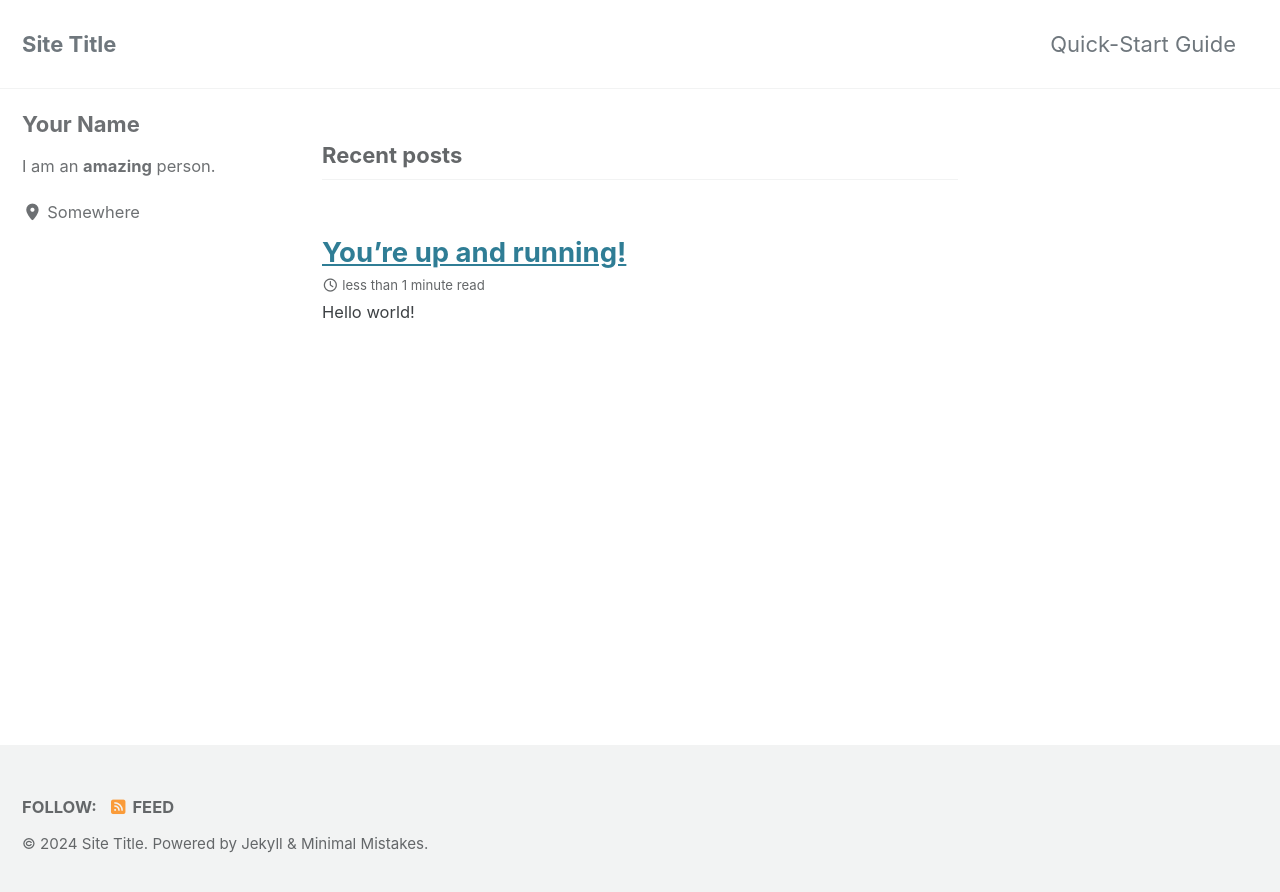
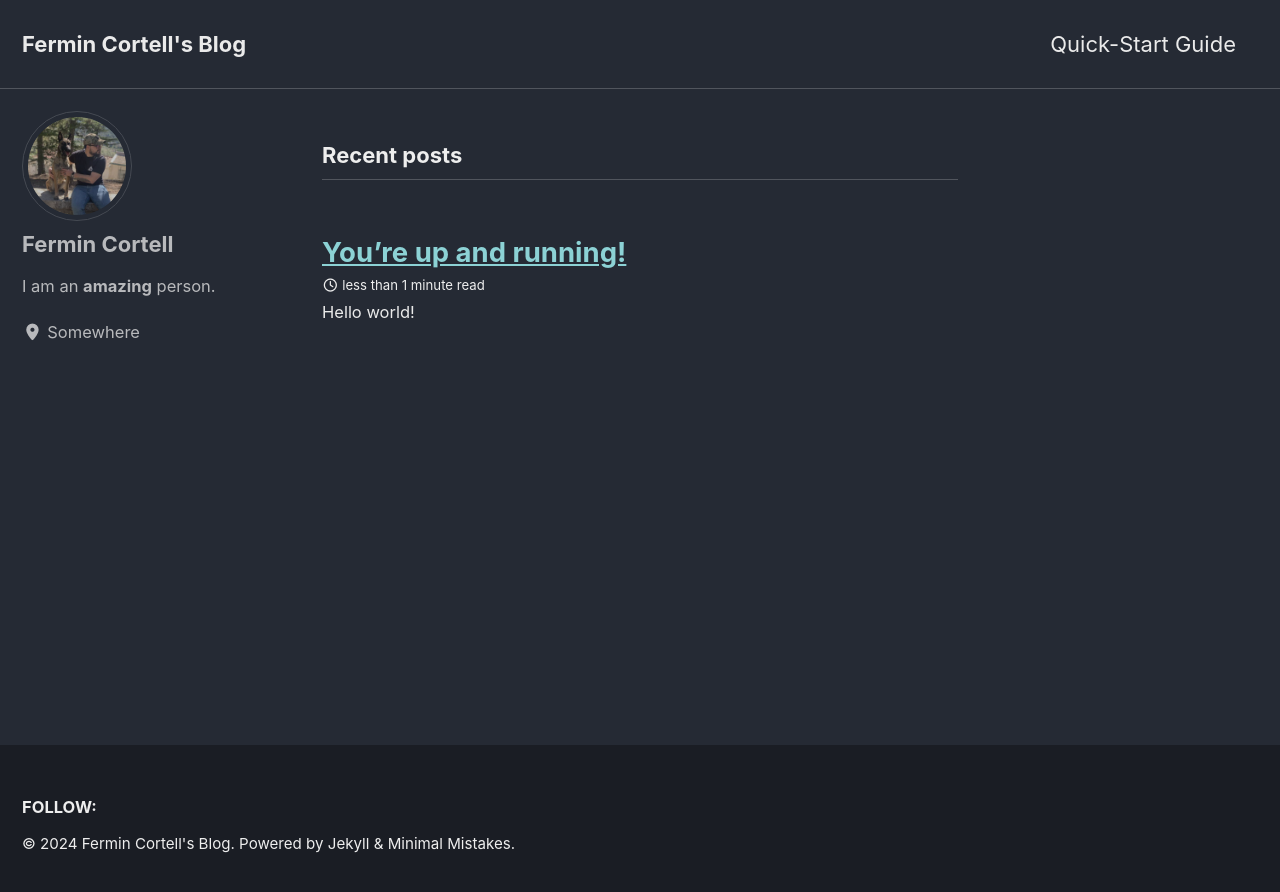
Before and after one commit to fcortell/fcortell-blog, a Jekyll site: the page built from index.html, in a window 1280 px wide. Shown: the top 892 px of the page. Built offline with Jekyll 4.4.1, drawn with Linux system fonts in a browser that asks for light colours; cached includes are drawn as plain includes; the list of posts is cut into pages by our own code.

Commit message:
Added profile pic.Config customization

```diff
--- a/Gemfile
+++ b/Gemfile
@@ -1,2 +1,4 @@
 source "https://rubygems.org"
-gemspec
+#gemspec
+gem "github-pages", group: :jekyll_plugins
+gem "jekyll-include-cache", group: :jekyll_plugins
--- a/_config.yml
+++ b/_config.yml
@@ -11,17 +11,17 @@
 # https://mmistakes.github.io/minimal-mistakes/docs/quick-start-guide/#installing-the-theme
 
 # theme                  : "minimal-mistakes-jekyll"
-# remote_theme           : "mmistakes/minimal-mistakes"
-minimal_mistakes_skin    : "default" # "air", "aqua", "contrast", "dark", "dirt", "neon", "mint", "plum", "sunrise"
+remote_theme           : "mmistakes/minimal-mistakes"
+minimal_mistakes_skin    : "dark" # "air", "aqua", "contrast", "dark", "dirt", "neon", "mint", "plum", "sunrise"
 
 # Site Settings
 locale                   : "en-US"
 rtl                      : # true, false (default) # turns direction of the page into right to left for RTL languages
-title                    : "Site Title"
+title                    : "Fermin Cortell's Blog"
 title_separator          : "-"
 subtitle                 : # site tagline that appears below site title in masthead
-name                     : "Your Name"
-description              : "An amazing website."
+name                     : "Fermin Cortell"
+description              : "A simple blog."
 url                      : # the base hostname & protocol for your site e.g. "https://mmistakes.github.io"
 baseurl                  : # the subpath of your site, e.g. "/blog"
 repository               : # GitHub username/repo-name e.g. "mmistakes/minimal-mistakes"
@@ -67,7 +67,7 @@ reCaptcha:
   secret                 :
 atom_feed:
   path                   : # blank (default) uses feed.xml
-  hide                   : # true, false (default)
+  hide                   : true # true, false (default)
 search                   : # true, false (default)
 search_full_content      : # true, false (default)
 search_provider          : # lunr (default), algolia, google
@@ -113,8 +113,8 @@ analytics:
 
 # Site Author
 author:
-  name             : "Your Name"
-  avatar           : # path of avatar image, e.g. "/assets/images/bio-photo.jpg"
+  name             : "Fermin Cortell"
+  avatar           : "/assets/images/blog/fermin.jpg" # path of avatar image, e.g. "/assets/images/bio-photo.jpg"
   bio              : "I am an **amazing** person."
   location         : "Somewhere"
   email            :
```
Also changed, not shown: Gemfile.lock, assets/images/blog/fermin.jpg (added).
